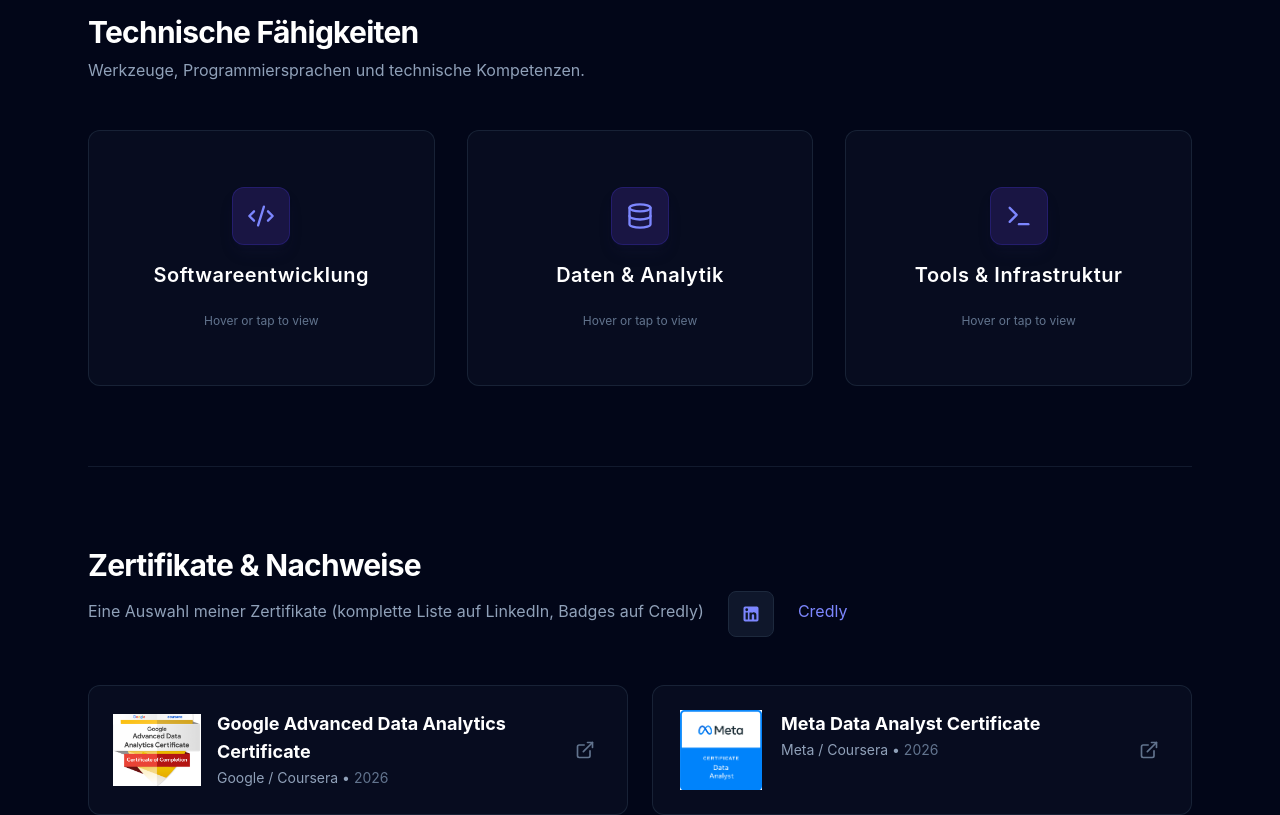
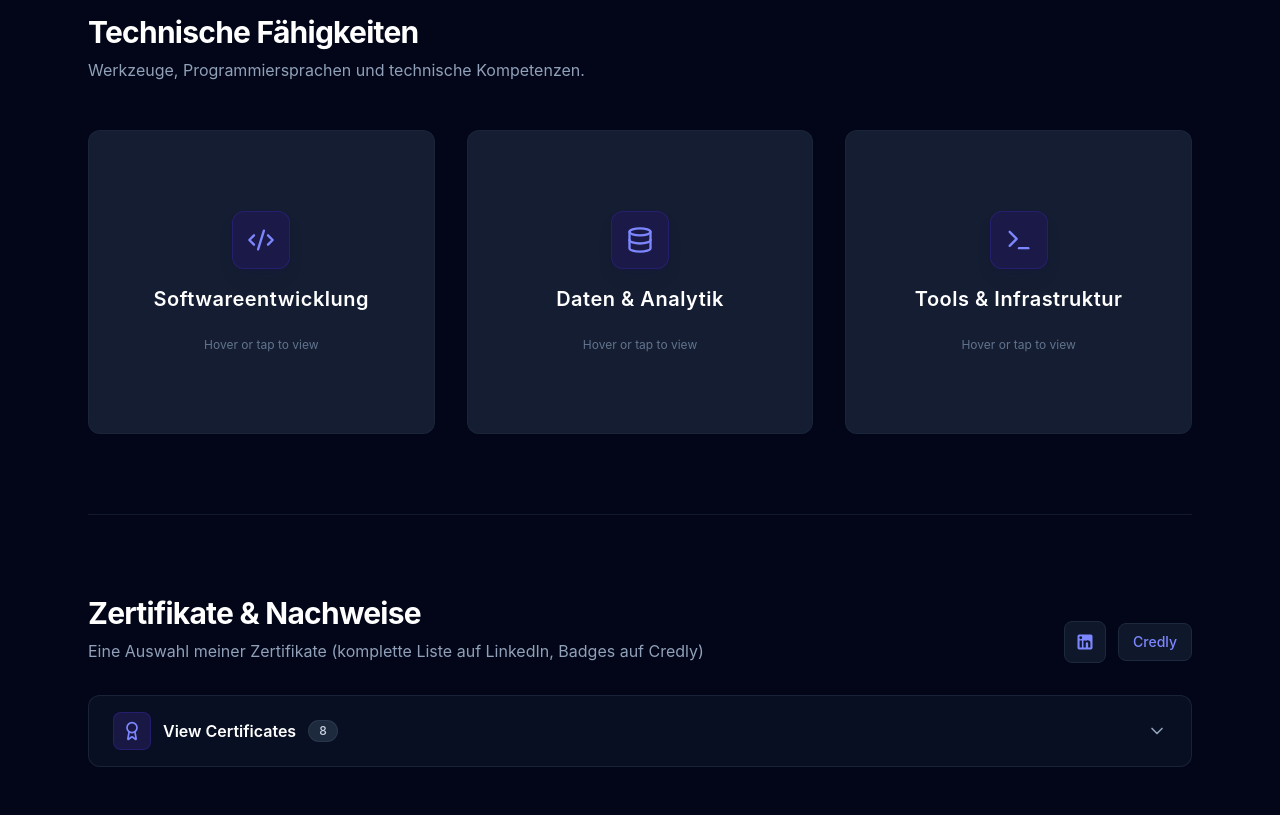
Before and after one commit to birgit2704/data_analysis_and_machine_learning_portfolio_2026, a React (Vite) app: page / in a window 1280 px wide. Shown: the part 1900-2715 px from the top of the page. Built offline with nearby package versions, Linux system fonts and the light colour scheme.

Commit message:
turn certificates into slide-down collapsible

```diff
--- a/src/App.jsx
+++ b/src/App.jsx
@@ -10,6 +10,7 @@ import {
   Sparkles,
   ChevronLeft,
   ChevronRight,
+  ChevronDown,
   Menu,
   X,
   Globe,
@@ -100,6 +101,8 @@ export default function App() {
       [category]: !prev[category],
     }));
   };
+
+  const [isCertificatesOpen, setIsCertificatesOpen] = useState(false);
 
   return (
     <div className="min-h-screen bg-slate-950 text-slate-100 font-sans selection:bg-indigo-500 selection:text-white">
@@ -494,7 +497,7 @@ export default function App() {
                 <div
                   key={category}
                   onClick={() => toggleCard(category)}
-                  className="group h-64 cursor-pointer [perspective:1000px]"
+                  className="group h-76 cursor-pointer [perspective:1000px]"
                 >
                   <div
                     className={`relative w-full h-full transition-transform duration-500 [transform-style:preserve-3d] group-hover:[transform:rotateY(180deg)] ${
@@ -502,7 +505,7 @@ export default function App() {
                     }`}
                   >
                     {/* FRONT SIDE */}
-                    <div className="absolute inset-0 flex flex-col items-center justify-center gap-4 bg-slate-900/40 border border-slate-800/80 rounded-xl p-6 [backface-visibility:hidden] group-hover:border-indigo-500/40 transition-colors">
+                    <div className="absolute inset-0 flex flex-col items-center justify-center gap-4 bg-slate-700/40 border border-slate-800/80 rounded-xl p-6 [backface-visibility:hidden] group-hover:border-indigo-500/40 transition-colors">
                       <span className="p-3.5 rounded-xl bg-indigo-950/80 border border-indigo-800/40 text-indigo-400 shadow-lg shadow-indigo-950/20">
                         {icons[index % icons.length]}
                       </span>
@@ -517,14 +520,14 @@ export default function App() {
                     {/* BACK SIDE */}
                     <div className="absolute inset-0 flex flex-col justify-between bg-slate-700/90 border border-indigo-500/40 rounded-xl p-6 [transform:rotateY(180deg)] [backface-visibility:hidden] overflow-y-auto">
                       <div>
-                        {/* <div className="flex items-center justify-between pb-3 mb-4 border-b border-slate-800/80">
+                        <div className="flex items-center justify-between pb-3 mb-4 border-b border-slate-800/80">
                           <span className="text-sm font-medium text-indigo-400">
                             {category}
                           </span>
                           <span className="text-xs text-slate-500">
                             {skillList.length} skills
                           </span>
-                        </div> */}
+                        </div>
 
                         <div className="flex flex-wrap gap-2">
                           {skillList.map((skill) => (
@@ -550,20 +553,22 @@ export default function App() {
           id="certificates"
           className="py-20 border-b border-slate-800/60"
         >
-          <div className="flex flex-col gap-2 mb-12">
+          {/* Header & External Links */}
+          <div className="flex flex-col md:flex-row md:items-end justify-between gap-6 mb-8">
+            <div className="flex flex-col gap-2">
               <h2 className="text-3xl font-bold tracking-tight text-white">
                 {certificatesHeader.title}
               </h2>
-            <div className="flex gap-6">
-              <p className="text-slate-400 pt-2">
-                {certificatesHeader.subtitle}
-              </p>
+              <p className="text-slate-400">{certificatesHeader.subtitle}</p>
+            </div>
 
+            <div className="flex items-center gap-3">
               <a
                 href={personalInfo.linkedin}
                 target="_blank"
                 rel="noreferrer"
-                className="p-3 rounded-lg bg-slate-900 border border-slate-800 text-indigo-400 hover:text-white hover:border-slate-700 transition-all"
+                aria-label="LinkedIn"
+                className="p-2.5 rounded-lg bg-slate-900 border border-slate-800 text-indigo-400 hover:text-white hover:border-indigo-500/40 transition-all"
               >
                 <LinkedinIcon className="w-5 h-5" />
               </a>
@@ -571,13 +576,48 @@ export default function App() {
                 href={personalInfo.credly}
                 target="_blank"
                 rel="noreferrer"
-                className="text-indigo-400 pt-2 hover:text-white"
+                className="px-3.5 py-2 rounded-lg bg-slate-900 border border-slate-800 text-sm font-medium text-indigo-400 hover:text-white hover:border-indigo-500/40 transition-all"
               >
                 Credly
               </a>
             </div>
           </div>
 
+          {/* Accordion Trigger Bar */}
+          <button
+            type="button"
+            onClick={() => setIsCertificatesOpen((prev) => !prev)}
+            aria-expanded={isCertificatesOpen}
+            className="w-full flex items-center justify-between px-6 py-4 rounded-xl bg-slate-900/60 border border-slate-800/80 hover:border-indigo-500/50 hover:bg-slate-900 transition-all group cursor-pointer"
+          >
+            <div className="flex items-center gap-3">
+              <span className="p-2 rounded-lg bg-indigo-950/80 border border-indigo-800/40 text-indigo-400">
+                <Award className="w-5 h-5" />
+              </span>
+              <span className="text-base font-semibold text-white group-hover:text-indigo-300 transition-colors">
+                {isCertificatesOpen ? "Hide Certificates" : "View Certificates"}
+              </span>
+              <span className="px-2.5 py-0.5 text-xs font-medium rounded-full bg-slate-800 text-slate-300 border border-slate-700/60">
+                {certificates.length}
+              </span>
+            </div>
+
+            <ChevronDown
+              className={`w-5 h-5 text-slate-400 group-hover:text-white transition-transform duration-300 ${
+                isCertificatesOpen ? "rotate-180" : ""
+              }`}
+            />
+          </button>
+
+          {/* Smooth Slide-Down Wrapper */}
+          <div
+            className={`grid transition-[grid-template-rows,opacity] duration-300 ease-in-out ${
+              isCertificatesOpen
+                ? "grid-rows-[1fr] opacity-100 mt-6"
+                : "grid-rows-[0fr] opacity-0 mt-0"
+            }`}
+          >
+            <div className="overflow-hidden">
               <div className="grid grid-cols-1 md:grid-cols-2 gap-6">
                 {certificates.map((cert) => (
                   <a
@@ -585,17 +625,18 @@ export default function App() {
                     href={cert.credentialUrl}
                     target="_blank"
                     rel="noreferrer"
+                    tabIndex={isCertificatesOpen ? 0 : -1}
                     className="bg-slate-900/40 border border-slate-800/80 rounded-xl p-6 flex items-center justify-between hover:border-indigo-500/50 hover:bg-slate-900/80 transition-all group duration-200"
                   >
                     <div className="flex items-start gap-4">
                       {cert.image ? (
                         <img
                           src={cert.image}
-                      alt={cert.name}
-                      className="w-22 h-20 object-contain"
+                          alt={cert.name || cert.title}
+                          className="w-20 h-20 object-contain shrink-0"
                         />
                       ) : (
-                    <span className="p-2.5 rounded-lg bg-indigo-950/80 border border-indigo-800/40 text-indigo-400 group-hover:text-indigo-300 transition-colors">
+                        <span className="p-2.5 rounded-lg bg-indigo-950/80 border border-indigo-800/40 text-indigo-400 group-hover:text-indigo-300 transition-colors shrink-0">
                           <Award className="w-6 h-6" />
                         </span>
                       )}
@@ -611,11 +652,13 @@ export default function App() {
                       </div>
                     </div>
 
-                <span className="p-2 text-slate-500 group-hover:text-white transition-colors">
+                    <span className="p-2 text-slate-500 group-hover:text-white transition-colors shrink-0">
                       <ExternalLink className="w-5 h-5" />
                     </span>
                   </a>
                 ))}
+              </div>
+            </div>
           </div>
         </section>
 
--- a/src/data/portfolioData.js
+++ b/src/data/portfolioData.js
@@ -44,14 +44,18 @@ export const portfolioData = {
         "Jetpack Compose",
         "Dart",
         "Flutter",
-        "Postman",
       ],
       "Data & Analytics": [
-        "Relational databases (MySQL, Postgres)",
-        "Data visualizations (Matplotlib, Seaborn, Tableau)",
-        "Machine Learning (ScikitLearn, TensorFlow)",
-        "EDA (Numpy, Pandas)",
-        "Dashboards (Tableau, PowerBI, React)",
+        "MySQL",
+        "Postgres",
+        "Matplotlib",
+        "Seaborn",
+        "ScikitLearn",
+        "TensorFlow",
+        "Numpy",
+        "Pandas",
+        "Tableau",
+        "PowerBI",
       ],
       "Tools & Infrastructure": [
         "Git & GitHub",
@@ -60,6 +64,7 @@ export const portfolioData = {
         "Jupyter Notebook",
         "Vite",
         "Linux / WSL",
+        "Postman",
       ],
     },
     projectsHeader: {
```
Lines whose indentation alone changed are shown as unchanged.
